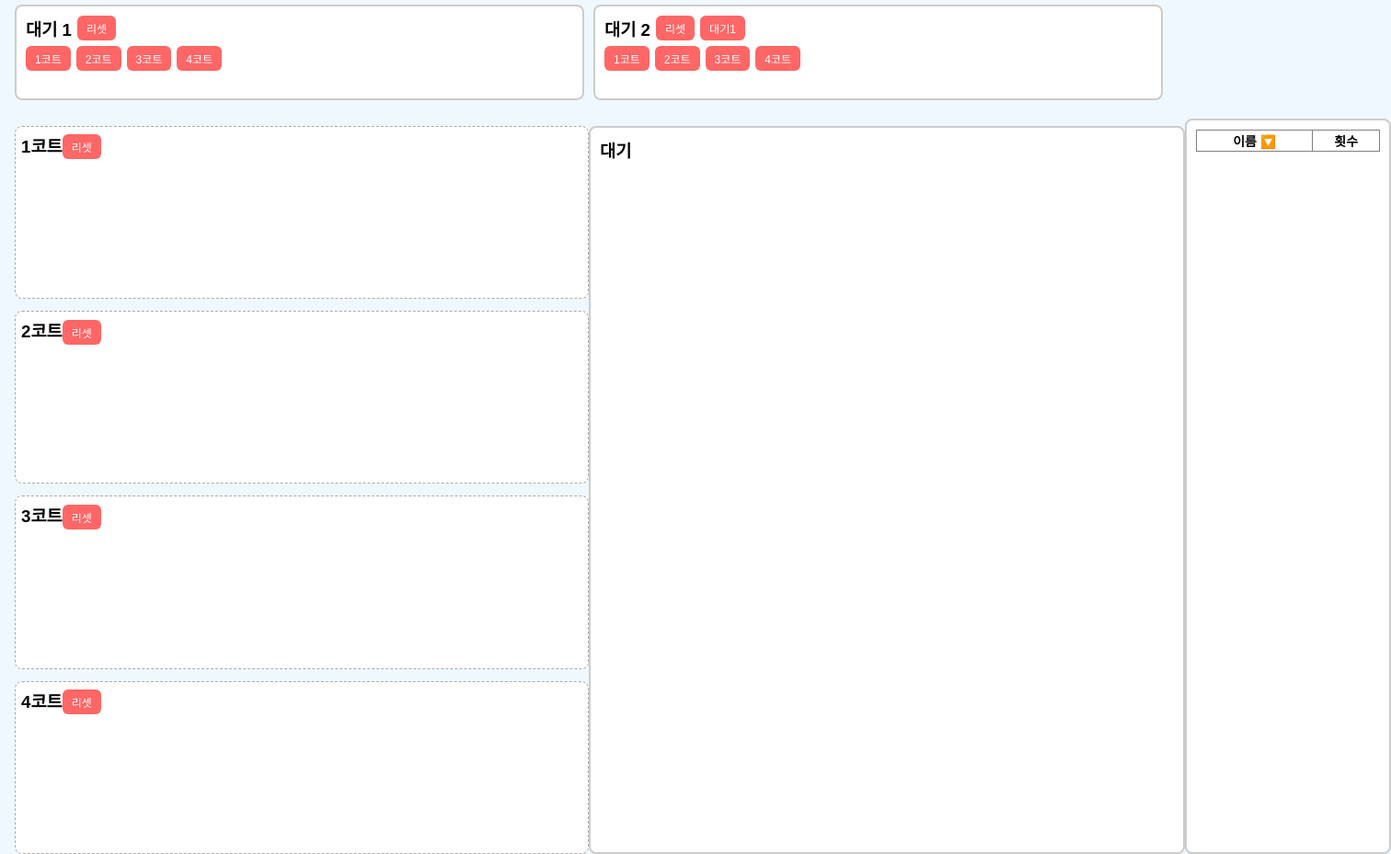
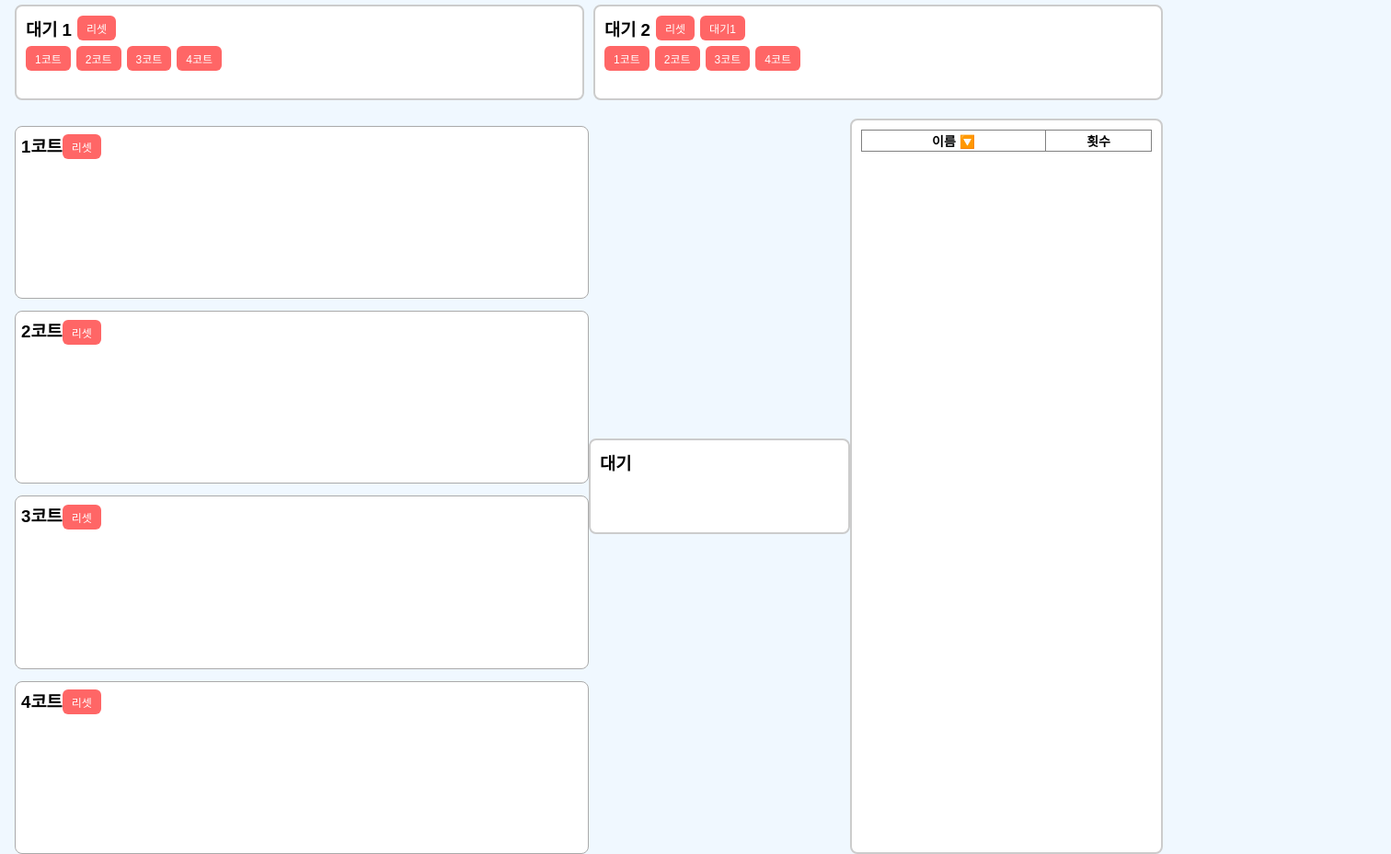
Before and after one commit to hyobin7/cock-game, a plain HTML site: page index.html in a window 1280 px wide. Shown: the part 280-1209 px from the top of the page at 92% size, 1512 px wide, since content can reach past the window. Drawn offline with nearby package versions, Linux system fonts and the light colour scheme; no server answers.

Commit message:
Add files via upload

```diff
--- a/index.html
+++ b/index.html
@@ -132,11 +132,13 @@
   background-color: #fff;
 }
 
-.drop-container {
-  display: flex;
-  flex-wrap: wrap;
-  gap: 4px;
-  margin-top: 6px;
+#court1, #court2, #court3, #court4 {
+  border: 1px solid #aaa !important;
+}
+
+#namePool {
+  max-width: 260px;
+  margin: auto;
 }
 </style>
 <script src="https://www.gstatic.com/firebasejs/9.23.0/firebase-app-compat.js">
@@ -409,12 +411,12 @@ document.getElementById("thCount").onclick = () => {
 </div>
 <div class="layout">
 <div class="courts">
-<div class="column dropzone" id="court1"><div class="header"><h3>1코트</h3><button class="reset-btn" onclick="resetCourt('court1')">리셋</button></div><div class="drop-container"></div></div>
-<div class="column dropzone" id="court2"><div class="header"><h3>2코트</h3><button class="reset-btn" onclick="resetCourt('court2')">리셋</button></div><div class="drop-container"></div></div>
-<div class="column dropzone" id="court3"><div class="header"><h3>3코트</h3><button class="reset-btn" onclick="resetCourt('court3')">리셋</button></div><div class="drop-container"></div></div>
-<div class="column dropzone" id="court4"><div class="header"><h3>4코트</h3><button class="reset-btn" onclick="resetCourt('court4')">리셋</button></div><div class="drop-container"></div></div>
+<div class="column dropzone" id="court1"><div class="header"><h3>1코트</h3><button class="reset-btn" onclick="resetCourt('court1')">리셋</button></div></div>
+<div class="column dropzone" id="court2"><div class="header"><h3>2코트</h3><button class="reset-btn" onclick="resetCourt('court2')">리셋</button></div></div>
+<div class="column dropzone" id="court3"><div class="header"><h3>3코트</h3><button class="reset-btn" onclick="resetCourt('court3')">리셋</button></div></div>
+<div class="column dropzone" id="court4"><div class="header"><h3>4코트</h3><button class="reset-btn" onclick="resetCourt('court4')">리셋</button></div></div>
 </div>
-<div class="column dropzone" id="namePool"><div class="header"><h3>대기</h3></div><div class="drop-container"></div></div>
+<div class="column dropzone" id="namePool"><div class="header"><h3>대기</h3></div></div>
 <div class="column" id="statsTableContainer" style="min-width: 200px; background: #fff;">
 <table border="1" style="width: 100%; border-collapse: collapse; font-size: 14px;">
 <thead>
```
